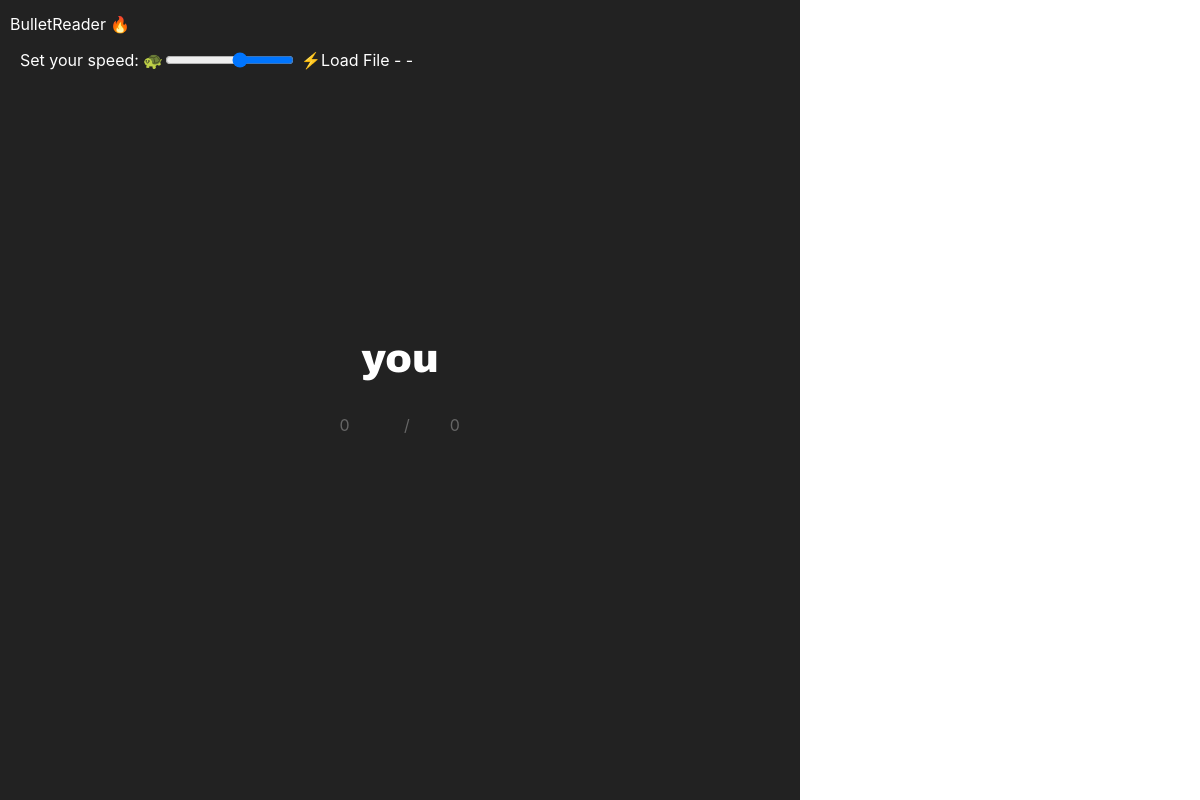
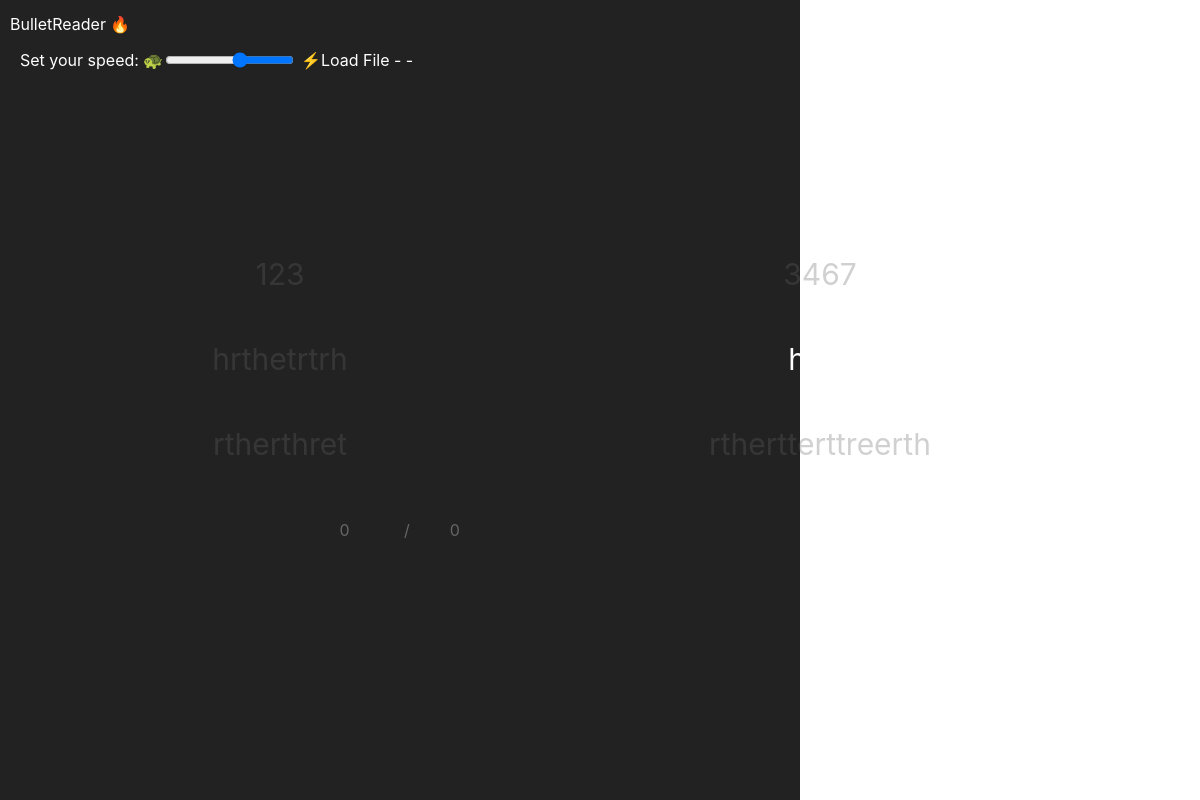
Before and after one commit to facundop3/bulletReader, an Electron app: page src/views/index.html in a window 800 px wide. Shown: the top 800 px of the page, 1200 px wide, since content can reach past the window. Drawn offline with nearby package versions, Linux system fonts and the light colour scheme; no server answers.

Commit message:
Grid of words added

```diff
--- a/src/views/css/styles.css
+++ b/src/views/css/styles.css
@@ -22,11 +22,13 @@ body{
 }
 
 .textBoxes{
-  font-size: 5vw;
+  font-size: 40px;
   font-family: Arial Black;
   overflow: inherit;
   text-overflow: inherit;
   white-space: normal;
+  white-space: nowrap;
+  overflow: hidden;
 }
 
 .conditionalText{
--- a/src/views/index.html
+++ b/src/views/index.html
@@ -34,15 +34,31 @@
         </ul>
       </div>
     </div>
-
+    <style>
+    .grid-container {
+      display: grid;
+      grid-template-columns: auto auto auto;
+      padding: 10px;
+    }
+    .grid-item {
+      padding: 20px;
+      font-size: 30px;
+      text-align: center;
+      width:500px;
+    }
+    </style>
     <div id="reader-body">
-     <table style="width:100%" border="0">
-       <tr>
-         <td width="33%" class="textBoxes conditionalText" style="display:none" id="reader-prevText">here</td>
-         <td width="33%" class="textBoxes" id="reader-text"> you </td>
-         <td width="33%" class="textBoxes conditionalText" style="display:none" id="reader-nextText">read</td>
-       </tr>
-     </table>
+      <div class="grid-container">
+        <div class="grid-item conditionalText">123</div>
+        <div class="grid-item conditionalText">3467</div>
+        <div class="grid-item conditionalText">5654734</div>
+        <div class="grid-item conditionalText" id="reader-prevText">hrthetrtrh</div>
+        <div class="grid-item" id="reader-text">here</div>
+        <div class="grid-item conditionalText" id="reader-nextText">h</div>
+        <div class="grid-item conditionalText">rtherthret</div>
+        <div class="grid-item conditionalText">rthertterttreerth</div>
+        <div class="grid-item conditionalText">ree</div>
+      </div>
      <p><center id="pageInfo"><input id="pageNumber" min="0" max="0" type="number" value="0" />/<span id="pageNumberMax">0</span></center></p>
      <p id="infoReader"></p>
     </div>
--- a/src/views/js/index.js
+++ b/src/views/js/index.js
@@ -215,12 +215,12 @@
 
   function changeWord(words,index){
     if(words!==null && checkIndex(index,words)){
-      if(checkIndex(index-1,words)){
-        $previousTextContainer.innerText = words[index-1];
-      }
-      $textContainer.innerText = words[index];
-      if(checkIndex(index+1,words)){
-        $nextTextContainer.innerText = words[index+1];
+      let y = 0;
+      for(let i=index-4;i<index+4;i++){
+        if(checkIndex(i,words)){
+          document.getElementsByClassName("grid-item")[y].innerText = words[i];
+        }
+        y++;
       }
       $pageNumberInput.value = index+1;
       $pageNumberMaxSpan.innerText = words.length;
```
